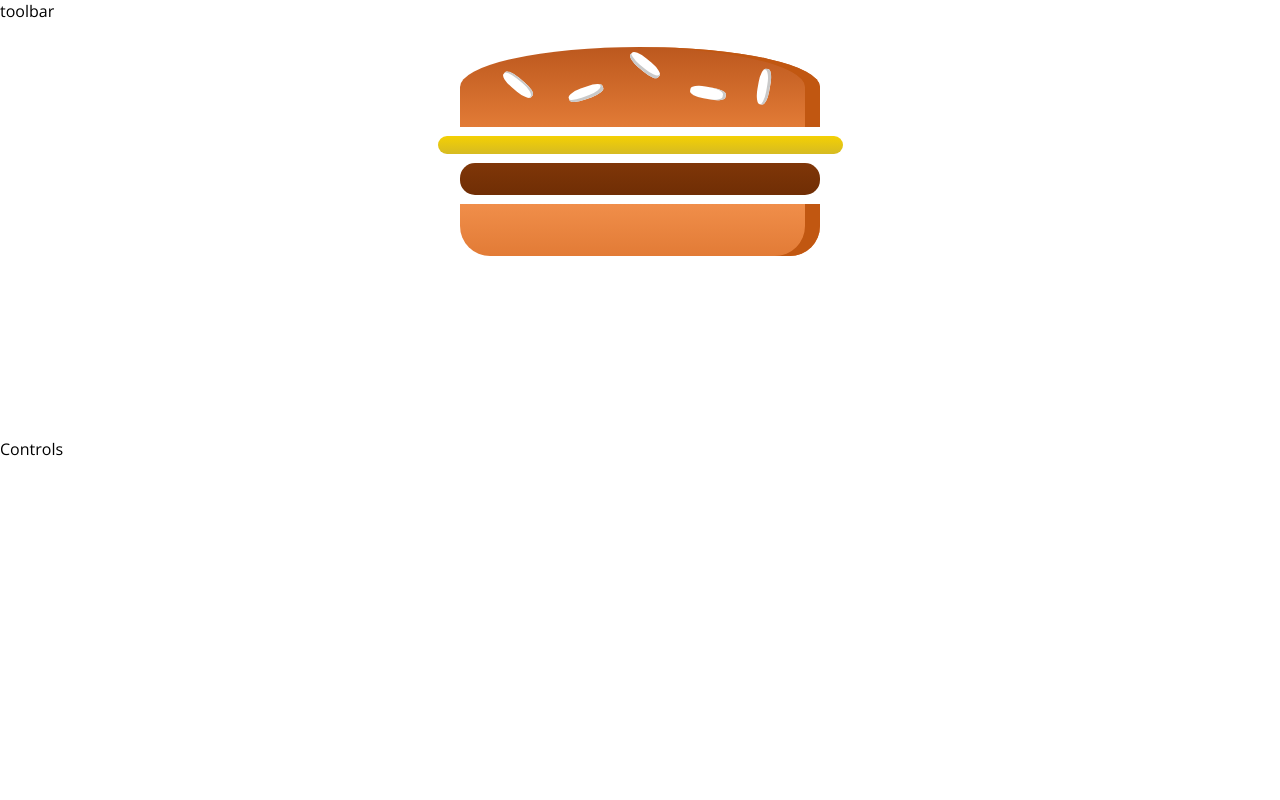
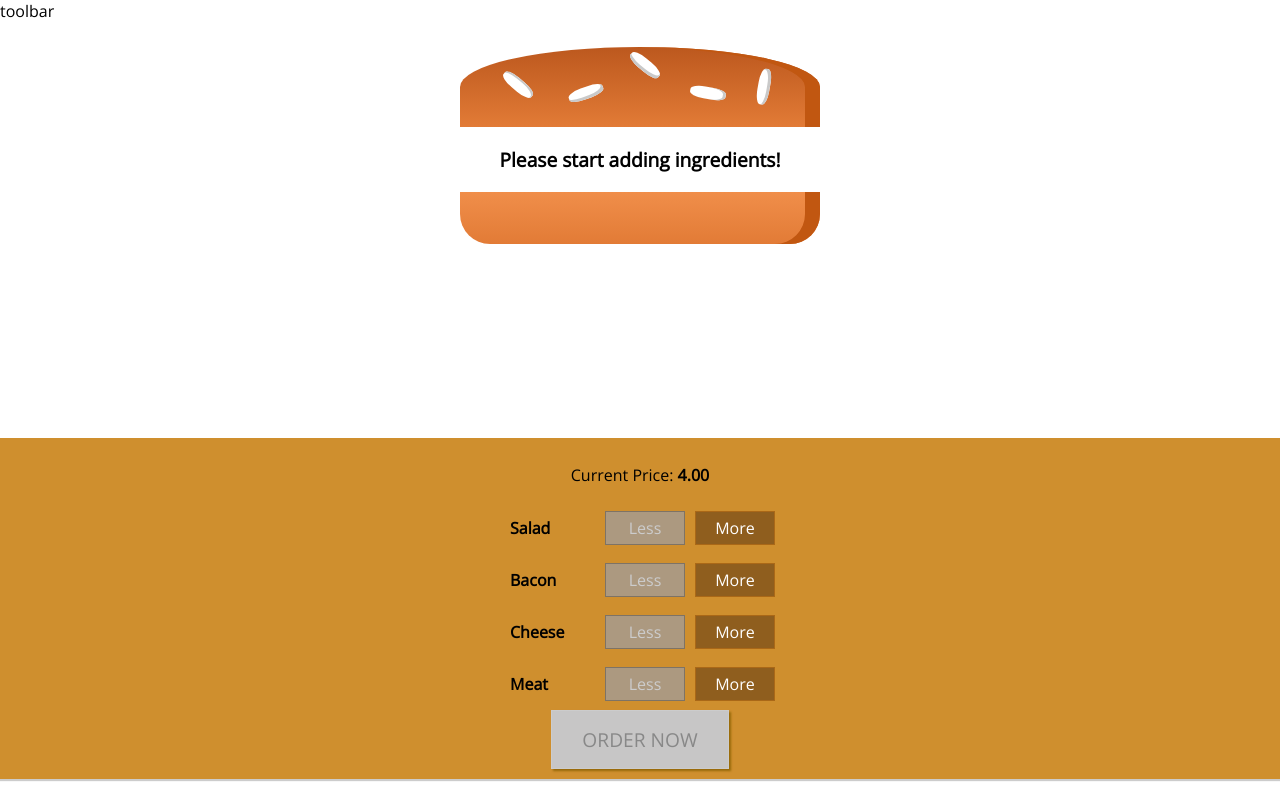
Before and after one commit to zulimazuli/burger-builder, a React (Create React App) app: page / in a window 1280 px wide. Built offline with nearby package versions, Linux system fonts and the light colour scheme.

Commit message:
Added burger build controls

```diff
--- /dev/null
+++ b/src/components/Burger/BuildControls/BuildControl/BuildControl.js
@@ -0,0 +1,16 @@
+import React from 'react';
+
+import styles from './BuildControl.module.css'
+
+const buildControl = (props) => {
+
+    return (
+        <div className={styles.BuildControl}>
+            <div className={styles.Label}>{props.label}</div>
+            <button className={styles.Less} onClick={props.removed} disabled={props.disabled}>Less</button>
+            <button className={styles.More} onClick={props.added}>More</button>
+        </div>
+    )
+};
+
+export default buildControl;
--- /dev/null
+++ b/src/components/Burger/BuildControls/BuildControl/BuildControl.module.css
@@ -0,0 +1,56 @@
+.BuildControl {
+    display: flex;
+    justify-content: space-between;
+    align-items: center;
+    margin: 5px 0;
+}
+
+.BuildControl button {
+    display: block;
+    font: inherit;
+    padding: 5px;
+    margin: 0 5px;
+    width: 80px;
+    border: 1px solid #AA6817;
+    cursor: pointer;
+    outline: none;
+}
+
+.BuildControl button:disabled {
+    background-color: #AC9980;
+    border: 1px solid #7E7365;
+    color: #ccc;
+    cursor: default;
+}
+
+.BuildControl button:hover:disabled {
+    background-color: #AC9980;
+    color: #ccc;
+    cursor: not-allowed;
+}
+
+.Label {
+    padding: 10px;
+    font-weight: bold;
+    width: 80px;
+}
+
+.BuildControl .Less {
+    background-color: #D39952;
+    color: white;
+}
+
+.BuildControl .More {
+    background-color: #8F5E1E;
+    color: white;
+}
+
+.BuildControl .Less:hover, .BuildControl .Less:active {
+    background-color: #DAA972;
+    color: white;
+}
+
+.BuildControl .More:hover,.BuildControl .More:active {
+    background-color: #99703F;
+    color: white;
+}
--- /dev/null
+++ b/src/components/Burger/BuildControls/BuildControls.js
@@ -0,0 +1,33 @@
+import React from 'react';
+
+import styles from './BuildControls.module.css';
+import BuildControl from './BuildControl/BuildControl';
+
+const controls = [
+  { label: 'Salad', type: 'salad' },
+  { label: 'Bacon', type: 'bacon' },
+  { label: 'Cheese', type: 'cheese' },
+  { label: 'Meat', type: 'meat' },
+];
+
+const buildControls = (props) => {
+  return (
+    <div className={styles.BuildControls}>
+        <p>Current Price: <strong>{props.price.toFixed(2)}</strong></p>
+      {controls.map((ctrl) => {
+        return (
+          <BuildControl
+            key={ctrl.label}
+            label={ctrl.label}
+            added={() => props.ingredientAdded(ctrl.type)}
+            removed={() => props.ingredientRemoved(ctrl.type)}
+            disabled={props.disabled[ctrl.type]}
+          />
+        );
+      })}
+      <button className={styles.OrderButton} disabled={!props.purchasable}>ORDER NOW</button>
+    </div>
+  );
+};
+
+export default buildControls;
--- /dev/null
+++ b/src/components/Burger/BuildControls/BuildControls.module.css
@@ -0,0 +1,52 @@
+.BuildControls {
+    width: 100%;
+    background-color: #CF8F2E;
+    display: flex;
+    flex-flow: column;
+    align-items: center;
+    box-shadow: 0 2px 1px #ccc;
+    margin: auto;
+    padding: 10px 0;
+}
+
+
+.OrderButton {
+    background-color: #DAD735;
+    outline: none;
+    cursor: pointer;
+    border: 1px solid #966909;
+    color: #966909;
+    font-family: inherit;
+    font-size: 1.2em;
+    padding: 15px 30px;
+    box-shadow: 2px 2px 2px #966909;
+}
+
+.OrderButton:hover, .OrderButton:active {
+    background-color: #A0DB41;
+    border: 1px solid #966909;
+    color: #966909;
+}
+
+.OrderButton:disabled {
+    background-color: #C7C6C6;
+    cursor: not-allowed;
+    border: 1px solid #ccc;
+    color: #888888;
+}
+
+.OrderButton:not(:disabled) {
+    animation: enable 0.3s linear;
+}
+
+@keyframes enable {
+    0% {
+        transform: scale(1);
+    }
+    60% {
+        transform: scale(1.1);
+    }
+    100% {
+        transform: scale(1);
+    }
+}
--- a/src/components/Burger/Burger.js
+++ b/src/components/Burger/Burger.js
@@ -1,16 +1,28 @@
 import React from 'react';
 import BurgerIngredients from './BurgerIngredients/BurgerIngredients';
 
-import styles from './Burger.module.css'
+import styles from './Burger.module.css';
 
-const burger = () => {
+const burger = (props) => {
+  let transformedIngredients = Object.keys(props.ingredients)
+    .map((ingKey) => {
+      return [...Array(props.ingredients[ingKey])].map((_, i) => {
+        return <BurgerIngredients key={ingKey + i} type={ingKey} />;
+      });
+    })
+    .reduce((arr, el) => {
+      return arr.concat(el);
+    }, []);
+
+  if (transformedIngredients.length === 0) {
+    transformedIngredients = <p>Please start adding ingredients!</p>;
+  }
   return (
-      <div className={styles.Burger}>
-          <BurgerIngredients type="bread-top" />
-          <BurgerIngredients type="cheese" />
-          <BurgerIngredients type="meat" />
-          <BurgerIngredients type="bread-bottom" />
-      </div>
+    <div className={styles.Burger}>
+      <BurgerIngredients type="bread-top" />
+      {transformedIngredients}
+      <BurgerIngredients type="bread-bottom" />
+    </div>
   );
 };
 
--- a/src/components/Burger/Burger.module.css
+++ b/src/components/Burger/Burger.module.css
@@ -2,7 +2,7 @@
   width: 100%;
   margin: auto;
   height: 250px;
-  overflow: scroll;
+  overflow: auto;
   text-align: center;
   font-weight: bold;
   font-size: 1.2rem;
--- a/src/containers/BurgerBuilder/BurgerBuilder.js
+++ b/src/containers/BurgerBuilder/BurgerBuilder.js
@@ -1,14 +1,77 @@
 import React, { Component } from 'react';
 import Aux from '../../hoc/ReactAux';
 
-import Burger from '../../components/Burger/Burger'
+import Burger from '../../components/Burger/Burger';
+import BuildControls from '../../components/Burger/BuildControls/BuildControls';
+
+const INGREDIENT_PRICES = {
+  salad: 0.5,
+  cheese: 0.4,
+  meat: 1.3,
+  bacon: 0.7,
+};
 
 class BurgerBuilder extends Component {
+  state = {
+    ingredients: {
+      salad: 0,
+      bacon: 0,
+      cheese: 0,
+      meat: 0,
+    },
+    purchasable: false,
+    totalPrice: 4,
+  };
+
+  updatePurchasable = (ingredients) => {
+    const sum = Object.keys(ingredients)
+      .map((ingKey) => ingredients[ingKey])
+      .reduce((sum, el) => sum + el, 0);
+
+    this.setState({ purchasable: sum > 0 });
+  };
+
+  addIngredientHandler = (type) => {
+    const currentCount = this.state.ingredients[type];
+    const updatedIngredients = { ...this.state.ingredients };
+    updatedIngredients[type] = currentCount + 1;
+
+    const newPrice = this.state.totalPrice + INGREDIENT_PRICES[type];
+
+    this.setState({ ingredients: updatedIngredients, totalPrice: newPrice });
+    this.updatePurchasable(updatedIngredients);
+  };
+
+  removeIngredientHandler = (type) => {
+    const currentCount = this.state.ingredients[type];
+    if (currentCount <= 0) {
+      return;
+    }
+    const updatedIngredients = { ...this.state.ingredients };
+    updatedIngredients[type] = currentCount - 1;
+
+    const newPrice = this.state.totalPrice - INGREDIENT_PRICES[type];
+
+    this.setState({ ingredients: updatedIngredients, totalPrice: newPrice });
+    this.updatePurchasable(updatedIngredients);
+  };
+
   render() {
+    const disabledInfo = { ...this.state.ingredients };
+    for (let key in disabledInfo) {
+      disabledInfo[key] = disabledInfo[key] <= 0;
+    }
+
     return (
       <Aux>
-        <Burger />
-        <div>Controls</div>
+        <Burger ingredients={this.state.ingredients} />
+        <BuildControls
+          ingredientAdded={this.addIngredientHandler}
+          ingredientRemoved={this.removeIngredientHandler}
+          disabled={disabledInfo}
+          purchasable={this.state.purchasable}
+          price={this.state.totalPrice}
+        />
       </Aux>
     );
   }
```
